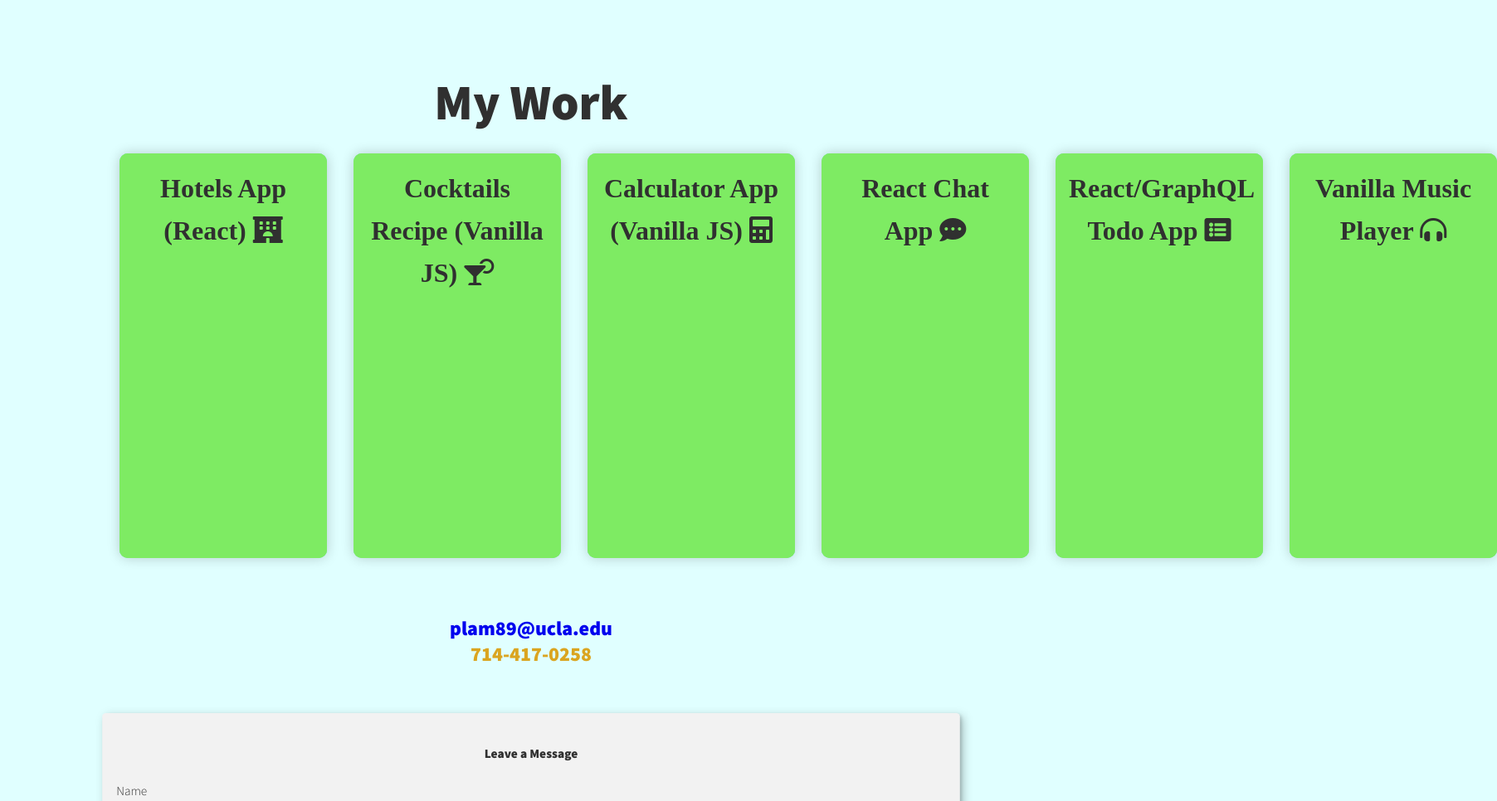
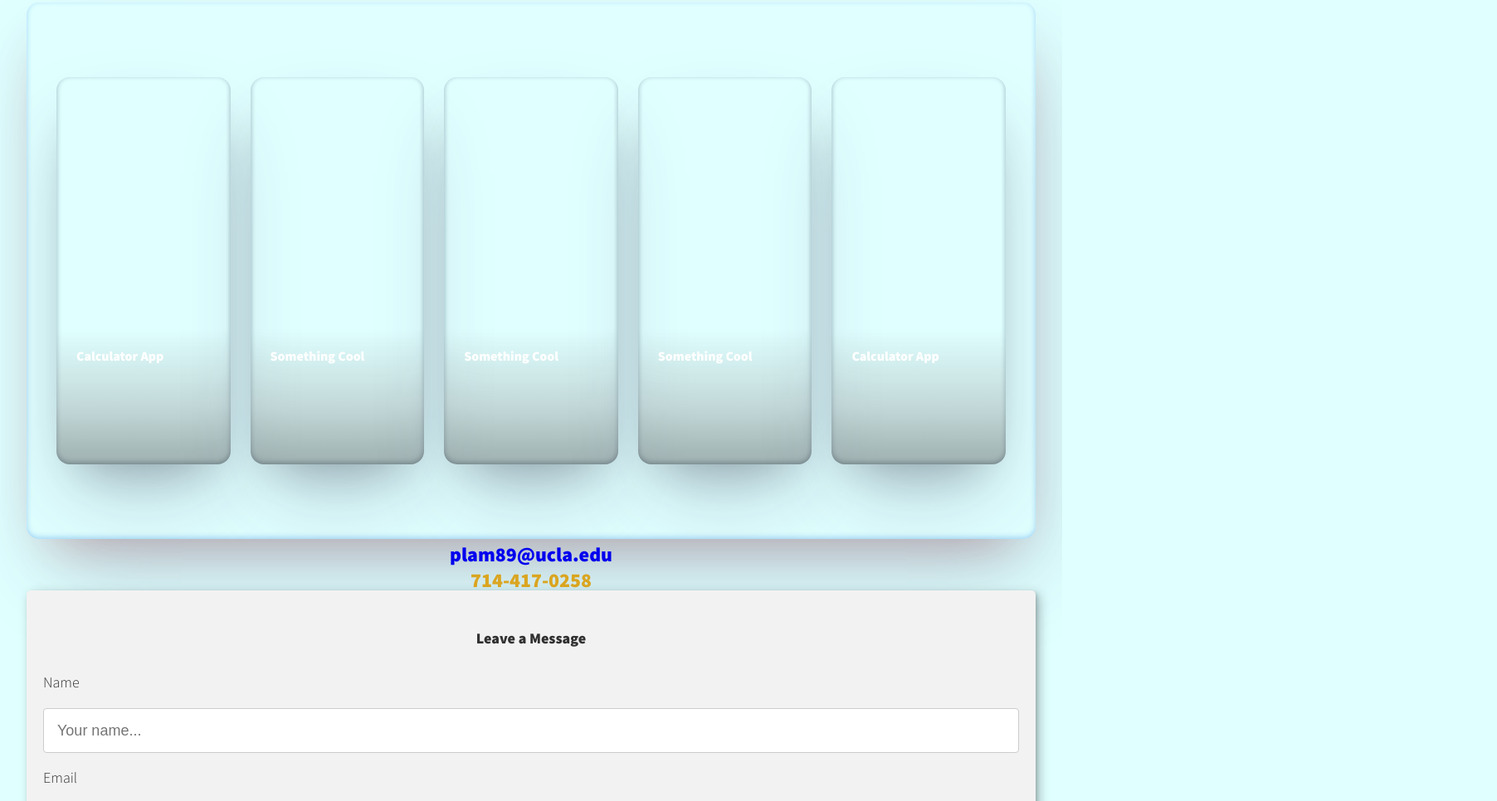
Before and after one commit to PhillipLam89/portfolio, a website: page public/index.html in a window 1280 px wide. Shown: the part 2555-3521 px from the top of the page at 83% size, 1804 px wide, since content can reach past the window. Drawn offline with nearby package versions, Linux system fonts and the light colour scheme.

Commit message:
fixing project display to be better and more responsive

```diff
--- /dev/null
+++ b/public/css/projectsStyles.css
@@ -0,0 +1,110 @@
+:root {
+  --clr-neutral-900: hsl(207,19%,9%);
+  --clr-neutral-100: hsl(0,0%,100%);
+  --clr-accent-400: hsl(142,90%,61%);
+
+}
+
+
+
+.wrapper {
+  display: flex;
+  justify-content: space-between;
+
+  overflow: auto;
+  gap: 1.5rem;
+  background: lightcyan;
+  min-width: auto;
+  border-radius: 15px;
+  padding: 0 auto;
+  box-shadow: rgba(50, 50, 93, 0.25) 15px 50px 100px -20px, rgba(184, 10, 10, 0.3) 0px 30px 60px -30px, rgba(39, 133, 228, 0.35) 0px -2px 6px 0px inset;
+}
+
+
+.project {
+  color: var(--clr-neutral-100);
+  /* border: 3px solid green; */
+
+  background-size: cover;
+  min-width: auto;
+
+  border-radius: 1rem;
+  overflow: hidden;
+   transform: scale(1);
+  transition: transform 500ms ease;
+  box-shadow: rgba(50, 50, 93, 0.25) 0px 50px 100px -20px, rgba(0, 0, 0, 0.3) 0px 30px 60px -30px, rgba(10, 37, 64, 0.35) 0px -2px 6px 0px inset;
+
+}
+.project-body {
+  color: red;
+  font-weight: bolder;
+}
+.project:hover {
+  transform: scale(1.05);
+}
+
+.project-content {
+  padding: 1.5rem;
+  background: linear-gradient(
+    hsl(0 0% 0% / 0 ), hsl(255 0% 50% / 0.3 ) 20%, hsl(0 0% 0% / 1)
+  );
+  transform: translateY(65%);
+  transition: transform 500ms ease;
+  width: 100%;
+  font-size: 1rem;
+}
+
+.project-content > *:not(.project-title) {
+  opacity: 0;
+  transition: opacity 700ms linear;
+  transition-delay: 500ms;
+}
+
+.project:hover .project-content {
+  transform: translateY(0);
+  transition-delay: 250ms;
+}
+.project:hover .project-content > * {
+  opacity: 1;
+
+}
+
+.project-title {
+  position: relative;
+
+  font-size: 100%;
+}
+
+.project-title::after {
+  content: '';
+  position: absolute;
+  height: 10%;
+  width: calc(100% + 1.5rem);
+  background: var(--clr-accent-400);
+  left: -1.5rem;
+  bottom: 0;
+  border-radius: 10px;
+  transform: scaleX(0);
+  transform-origin: left;
+  transition: transform 500ms ease;
+}
+
+.project:hover .project-title::after {
+
+  transform: scaleX(1);
+
+}
+
+.button {
+  cursor: pointer;
+
+  text-decoration: none;
+  color: var(--clr-neutral-900);
+  background-color: var(--clr-accent-400);
+  padding: .5em 1.25em;
+  border-radius: .25em;
+}
+
+.button:hover, .button:focus {
+  background-color: var(--clr-neutral-100);
+}
--- a/public/css/style.css
+++ b/public/css/style.css
@@ -551,16 +551,14 @@ header {
 }
 
 /* My Work */
-.container2, .row
+/* .container2, .row
  {
     display: flex;
     justify-content: space-evenly;
 
 }
 
-.container2 {
- width: 80vw;
-}
+
 
 .section-title {
     display: flex;
@@ -614,8 +612,7 @@ header {
     border-radius: 10px;
     left:0;
     top:0;
-    width: 100%;
-    height: 100%;
+
     background-color: rgb(126, 235, 99);
     z-index: 2;
     transition: all 0.3s ease;
@@ -669,7 +666,7 @@ header {
 .deploy-div {
     display: flex;
     justify-content: space-around;
-}
+} */
 
 
 
@@ -755,7 +752,7 @@ input[type=submit]:hover {
   background-color: #f2f2f2;
   padding: 20px;
   box-shadow: var(--bs);
-  transform: scale(0.85);
+
 }
 
  /* spinnin mac book */
--- a/public/index.html
+++ b/public/index.html
@@ -13,6 +13,7 @@
   <link href="https://fonts.googleapis.com/css?family=Source+Code+Pro:400,900|Source+Sans+Pro:300,900&display=swap"
     rel="stylesheet">
   <link rel="stylesheet" href="./css/flip.css">
+  <link rel="stylesheet" href="./css/projectsStyles.css">
   <link rel="stylesheet" href="./css/style.css">
 
 </head>
@@ -254,11 +255,54 @@
     <img src="./img/family.jpg" alt="3D rotational image" class="about-me__img">
   </section>
 
+  <section class="wrapper">
+    <div class="project">
+      <div class="project-content">
+        <h2 class="project-title">Calculator App</h2>
+        <p class="project-body">Lorem ipsum dolor sit amet consectetur adipisicing elit. Iste architecto accusamus, aliquid
+          autem sunt totam maxime quibusdam molestiae, minus sint rerum! Cumque recusandae nostrum nisi?</p>
+        <a href="#" class="button">Learn More</a>
+      </div>
+    </div>
 
+    <div class="project">
+      <div class="project-content">
+        <h2 class="project-title">Something Cool</h2>
+        <p class="project-body">Lorem ipsum dolor sit amet consectetur adipisicing elit. Iste architecto accusamus, aliquid
+          autem sunt totam maxime quibusdam molestiae, minus sint rerum! Cumque recusandae nostrum nisi?</p>
+        <a href="#" class="button">Learn More</a>
+      </div>
+    </div>
 
-  <section class="my-work-section sec-padding" id="why-us">
+    <div class="project">
+      <div class="project-content">
+        <h2 class="project-title">Something Cool</h2>
+        <p class="project-body">Lorem ipsum dolor sit amet consectetur adipisicing elit. Iste architecto accusamus, aliquid
+          autem sunt totam maxime quibusdam molestiae, minus sint rerum! Cumque recusandae nostrum nisi?</p>
+        <a href="#" class="button">Learn More</a>
+      </div>
+    </div>
+    <div class="project">
+      <div class="project-content">
+        <h2 class="project-title">Something Cool</h2>
+        <p class="project-body">Lorem ipsum dolor sit amet consectetur adipisicing elit. Iste architecto accusamus, aliquid
+          autem sunt totam maxime quibusdam molestiae, minus sint rerum! Cumque recusandae nostrum nisi?</p>
+        <a href="#" class="button">Learn More</a>
+      </div>
+    </div>
+    <div class="project four">
+      <div class="project-content">
+        <h2 class="project-title">Calculator App</h2>
+        <p class="project-body">Lorem ipsum dolor sit amet consectetur adipisicing elit. Iste architecto accusamus, aliquid
+          autem sunt totam maxime quibusdam molestiae, minus sint rerum! Cumque recusandae nostrum nisi?</p>
+        <a href="#" class="button">Learn More</a>
+      </div>
+    </div>
+  </section>
+
+  <!-- <section class="my-work-section sec-padding" id="why-us">
     <div class="container">
-      <div class="row">
+      <div class="">
         <div class="section-title">
           <h2>My <span>Work</span></h2>
         </div>
@@ -315,7 +359,7 @@
         </div>
       </div>
     </div>
-  </section>
+  </section> -->
 
 
   <!-- Footer -->
```
